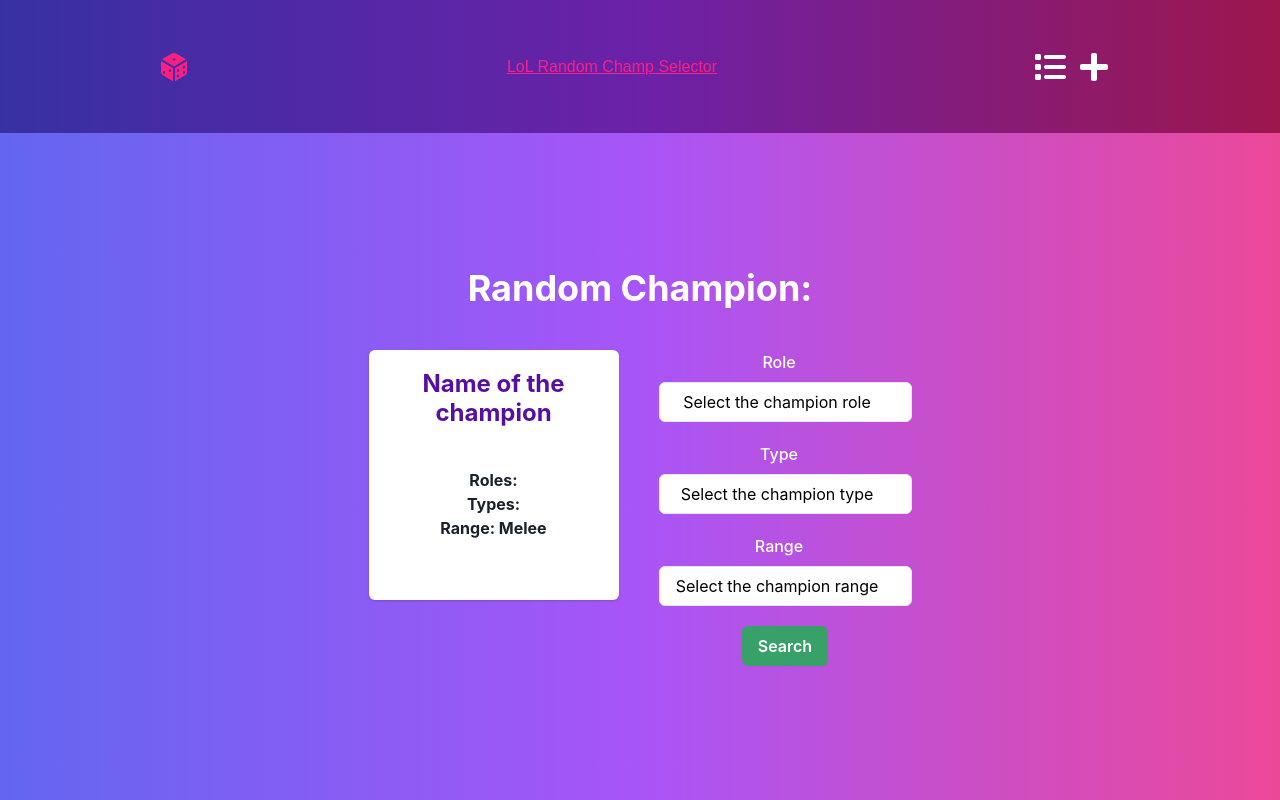
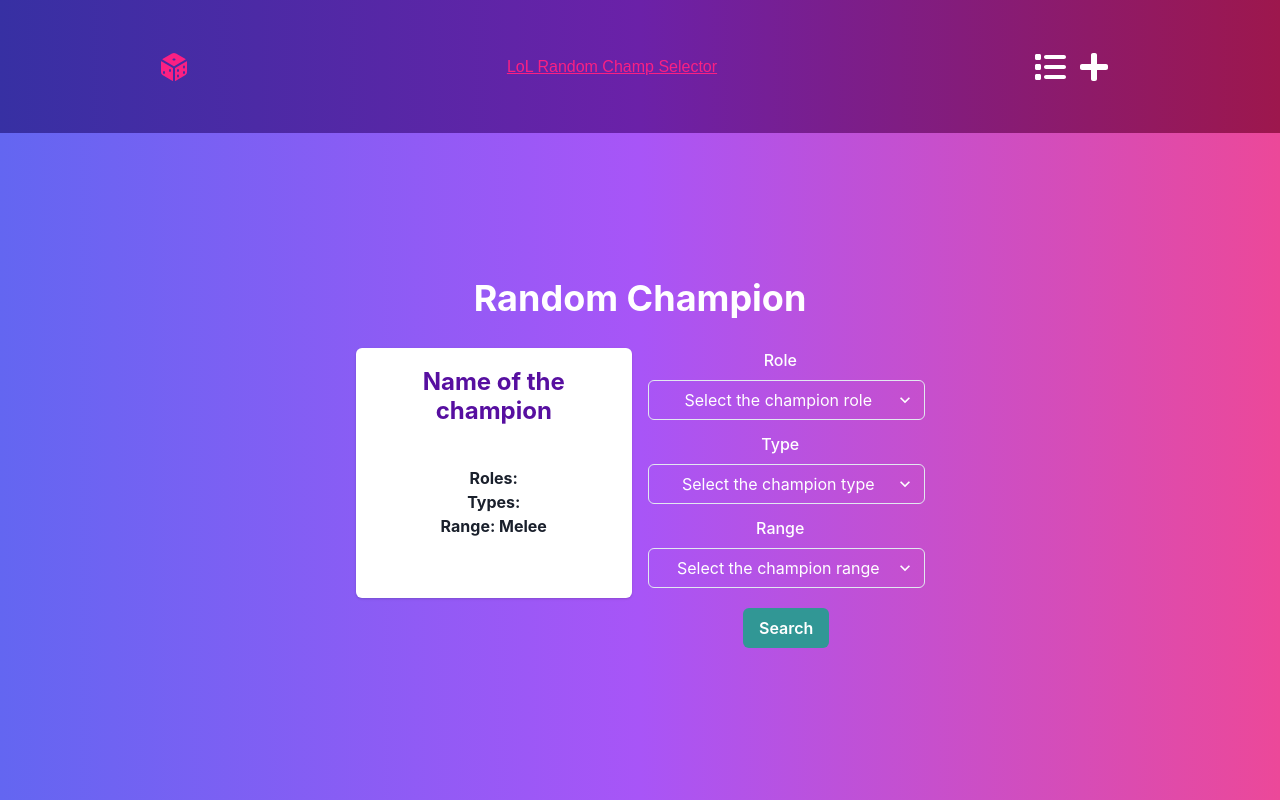
Before and after one commit to Joao-Vtr-Oliveira/lol-random-champ-selector-frontend, a Next.js app: page / in a window 1280 px wide. Built offline with nearby package versions, Linux system fonts and the light colour scheme.

Commit message:
chores: change the styles

```diff
--- a/src/pagesComponents/Random.tsx
+++ b/src/pagesComponents/Random.tsx
@@ -7,6 +7,7 @@ import toastHelper from '@/utils/toastHelper';
 import {
   Box,
   Button,
+  Flex,
   FormControl,
   FormLabel,
   Heading,
@@ -38,7 +39,7 @@ const Random = () => {
   const toast = useToast();
 
   const fetchChampion = async () => {
-    try{
+    try {
       const data = await getRandomChampion({ role, type, range });
       console.log(data);
       if (data) setChampion(data);
@@ -49,69 +50,65 @@ const Random = () => {
   };
 
   return (
-		<Box>
-			<Heading textAlign='center' mb={10}>
-				Random Champion:
+    <Box p={5}>
+      <Heading textAlign="center" mb={5}>
+        Random Champion
       </Heading>
-			<Box display='flex'>
-				<Box mr={10} w={250}>
+      <Flex flexWrap="wrap" justifyContent="center">
+        <Box flex="1" minW='200px' maxW="300px" m={2}>
           <ChampionCard champion={champion} />
         </Box>
-
-				<Box>
-					<FormControl mb={5}>
-						<FormLabel textAlign='center'>Role</FormLabel>
+        <Box flex="1" maxW="300px" m={2}>
+          <FormControl>
+            <FormLabel textAlign="center">Role</FormLabel>
             <Select
-							bg='white'
-							textColor='black'
-							placeholder='Select the champion role'
-							textAlign='center'
+              placeholder="Select the champion role"
+              textAlign="center"
               value={role}
+							_focus={{'textColor': '#000'}}
               onChange={(e) => setRole(e.target.value)}
             >
-							<option value='top'>Top</option>
-							<option value='jg'>Jg</option>
-							<option value='mid'>Mid</option>
-							<option value='adc'>Adc</option>
-							<option value='sup'>Sup</option>
+              <option value="top">Top</option>
+              <option value="jg">Jg</option>
+              <option value="mid">Mid</option>
+              <option value="adc">Adc</option>
+              <option value="sup">Sup</option>
             </Select>
           </FormControl>
-					<FormControl mb={5}>
-						<FormLabel textAlign='center'>Type</FormLabel>
+          <FormControl mt={3}>
+            <FormLabel textAlign="center">Type</FormLabel>
             <Select
-							bg='white'
-							textColor='black'
-							placeholder='Select the champion type'
-							textAlign='center'
+              placeholder="Select the champion type"
+              textAlign="center"
               value={type}
+							_focus={{'textColor': '#000'}}
               onChange={(e) => setType(e.target.value)}
             >
-							<option value='ad'>AD</option>
-							<option value='ap'>AP</option>
-							<option value='tank'>Tank</option>
+              <option value="ad">AD</option>
+              <option value="ap">AP</option>
+              <option value="tank">Tank</option>
             </Select>
           </FormControl>
-					<FormControl mb={5}>
-						<FormLabel textAlign='center'>Range</FormLabel>
+          <FormControl mt={3}>
+            <FormLabel textAlign="center">Range</FormLabel>
             <Select
-							bg='white'
-							textColor='black'
-							placeholder='Select the champion range'
-							textAlign='center'
+              placeholder="Select the champion range"
+              textAlign="center"
               value={range}
               onChange={(e) => setRange(e.target.value)}
+							_focus={{'textColor': '#000'}}
             >
-							<option value='ranged'>Ranged</option>
-							<option value='melee'>Melee</option>
+              <option value="ranged">Ranged</option>
+              <option value="melee">Melee</option>
             </Select>
           </FormControl>
-					<Box display='flex' justifyContent='center'>
-						<Button onClick={fetchChampion} colorScheme='green'>
+          <Flex justifyContent="center" mt={5}>
+            <Button onClick={fetchChampion} colorScheme="teal">
               Search
             </Button>
+          </Flex>
         </Box>
-				</Box>
-			</Box>
+      </Flex>
     </Box>
   );
 };
```
Lines whose indentation alone changed are shown as unchanged.
